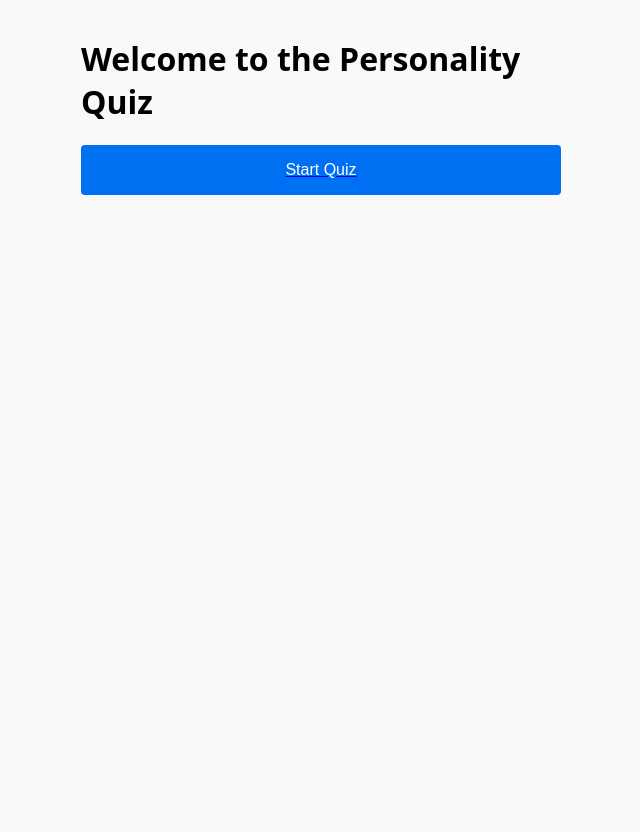
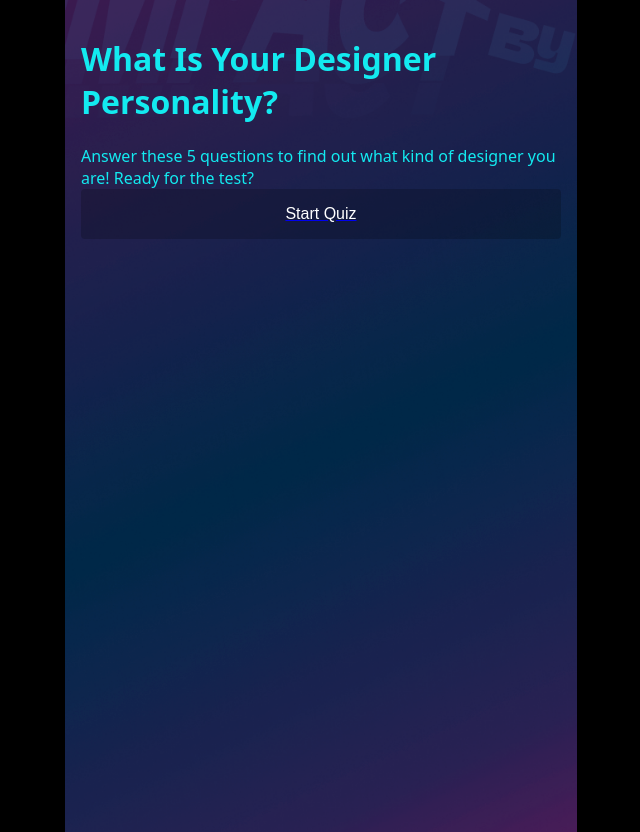
Before and after one commit to lchen7809/quizapp, a Next.js app in the folder quiz-app/: page / in a window 1280 px wide. Shown: the whole page, without its empty margins (319-959 px from the left). Before the commit the page ends 800 px from the top, so only its background shows below. Built offline with nearby package versions, Linux system fonts and the light colour scheme.

Commit message:
add splash screen + image bg

```diff
--- a/quiz-app/src/app/globals.css
+++ b/quiz-app/src/app/globals.css
@@ -1,13 +1,16 @@
 body {
   margin: 0;
   font-family: system-ui, sans-serif;
-  background: #f9f9f9;
+  background: black;
 }
 .container {
   padding: 1rem;
   max-width: 480px;
   margin: 0 auto;
+  color:#13eaf0
+
 }
+
 .button {
   display: block;
   width: 100%;
@@ -15,7 +18,20 @@ body {
   margin-bottom: 0.5rem;
   border: none;
   border-radius: 4px;
-  background: #0070f3;
+  background: rgba(0, 0, 0, 0.2);
   color: #fff;
   font-size: 1rem;
 }
+
+.home-bg {
+  background: url('../../public/quiz-bg.png') center/cover no-repeat;
+  min-height: 100vh;
+}
+.quiz-bg {
+  background: url('../../public/quiz-bg.png') center/cover no-repeat;
+  min-height: 100vh;
+}
+.result-bg {
+  background: url('../../public/quiz-bg.png') center/cover no-repeat;
+  min-height: 100vh;
+}
--- a/quiz-app/src/app/layout.js
+++ b/quiz-app/src/app/layout.js
@@ -1,14 +1,20 @@
-import './globals.css';
-
-export const metadata = {
-  title: 'Quiz App',
-  description: 'A minimal personality quiz',
-};
+// src/app/layout.js
+'use client';
+import { useState } from 'react'
+import SplashScreen from '../components/SplashScreen'
+import './globals.css'
 
 export default function RootLayout({ children }) {
+  const [showSplash, setShowSplash] = useState(true)
+
   return (
     <html lang="en">
-      <body>{children}</body>
+      <body>
+        {showSplash
+          ? <SplashScreen onFinish={() => setShowSplash(false)} />
+          : children
+        }
+      </body>
     </html>
-  );
+  )
 }
--- a/quiz-app/src/app/page.js
+++ b/quiz-app/src/app/page.js
@@ -2,8 +2,9 @@ import Link from 'next/link';
 
 export default function Home() {
   return (
-    <div className="container">
-      <h1>Welcome to the Personality Quiz</h1>
+    <div className="container home-bg">
+      <h1>What Is Your Designer Personality?</h1>
+      <div >Answer these 5 questions to find out what kind of designer you are! Ready for the test? </div>
       <Link href="/quiz">
         <button className="button">Start Quiz</button>
       </Link>
--- a/quiz-app/src/app/quiz/page.js
+++ b/quiz-app/src/app/quiz/page.js
@@ -12,7 +12,6 @@ export default function QuizPage() {
     setTally(prev => ({ ...prev, [val]: prev[val] + 1 }));
     const nextStep = step + 1;
     if (nextStep >= questions.length) {
-      // navigate to result page with query param
       const winner = Object.entries({ ...tally, [val]: tally[val] + 1 })
         .sort(([,a],[,b]) => b - a)[0][0];
       router.push(`/quiz/result?type=${winner}`);
@@ -23,7 +22,7 @@ export default function QuizPage() {
 
   const { text, options } = questions[step];
   return (
-    <div className="container">
+    <div className="container quiz-bg">
       <h2>{text}</h2>
       {options.map(opt => (
         <button
--- a/quiz-app/src/app/quiz/result/page.js
+++ b/quiz-app/src/app/quiz/result/page.js
@@ -12,7 +12,7 @@ export default function ResultPage({ searchParams }) {
   };
 
   return (
-    <div className="container">
+    <div className="container result-bg">
       <h1>You are {persona.title}</h1>
       <p><strong>Motto:</strong> {persona.motto}</p>
       <p><strong>Values:</strong> {persona.values}</p>
--- /dev/null
+++ b/quiz-app/src/components/SplashScreen.jsx
@@ -0,0 +1,10 @@
+import React from 'react'
+import styles from './SplashScreen.module.css'
+
+export default function SplashScreen({ onFinish }) {
+  return (
+    <div className={styles.overlay} onAnimationEnd={onFinish}>
+      <img src="../splash_screen.png" alt="Logo" className={styles.logo} />
+    </div>
+  )
+}
--- /dev/null
+++ b/quiz-app/src/components/SplashScreen.module.css
@@ -0,0 +1,22 @@
+@keyframes fade {
+    0%   { opacity: 0; }
+    20%  { opacity: 1; }
+    80%  { opacity: 1; }
+    100% { opacity: 0; }
+  }
+
+  .overlay {
+    position: fixed;
+    inset: 0;
+    background: #1e1e1e;
+    display: flex;
+    align-items: center;
+    justify-content: center;
+    animation: fade 2s ease-in-out forwards;
+    z-index: 9999;
+  }
+
+  .logo {
+    width: 150px;
+    animation: fade 2s ease-in-out forwards;
+  }
```
Also changed, not shown: quiz-app/public/quiz-bg.png (added), quiz-app/public/splash_screen.png (added).
